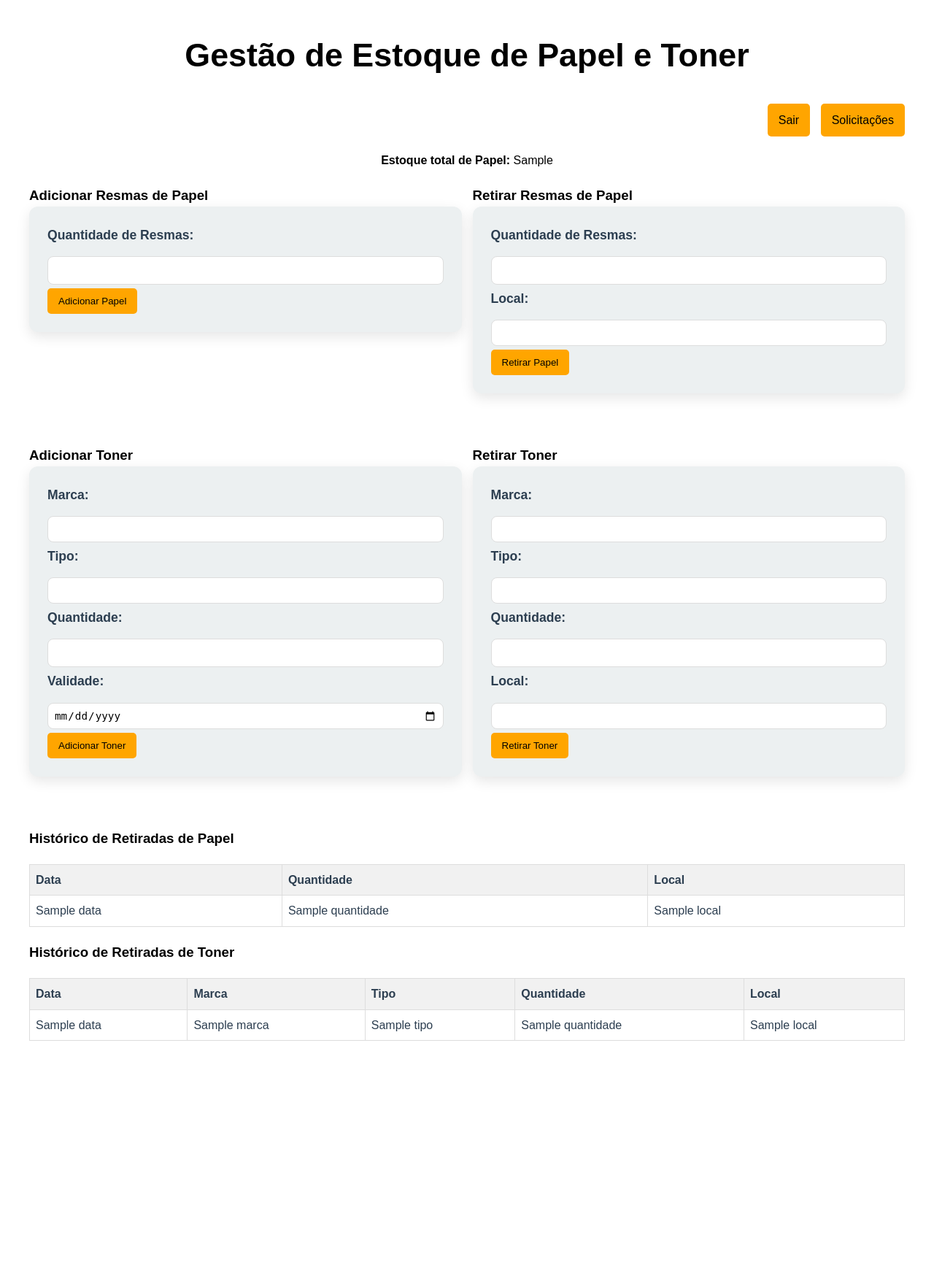
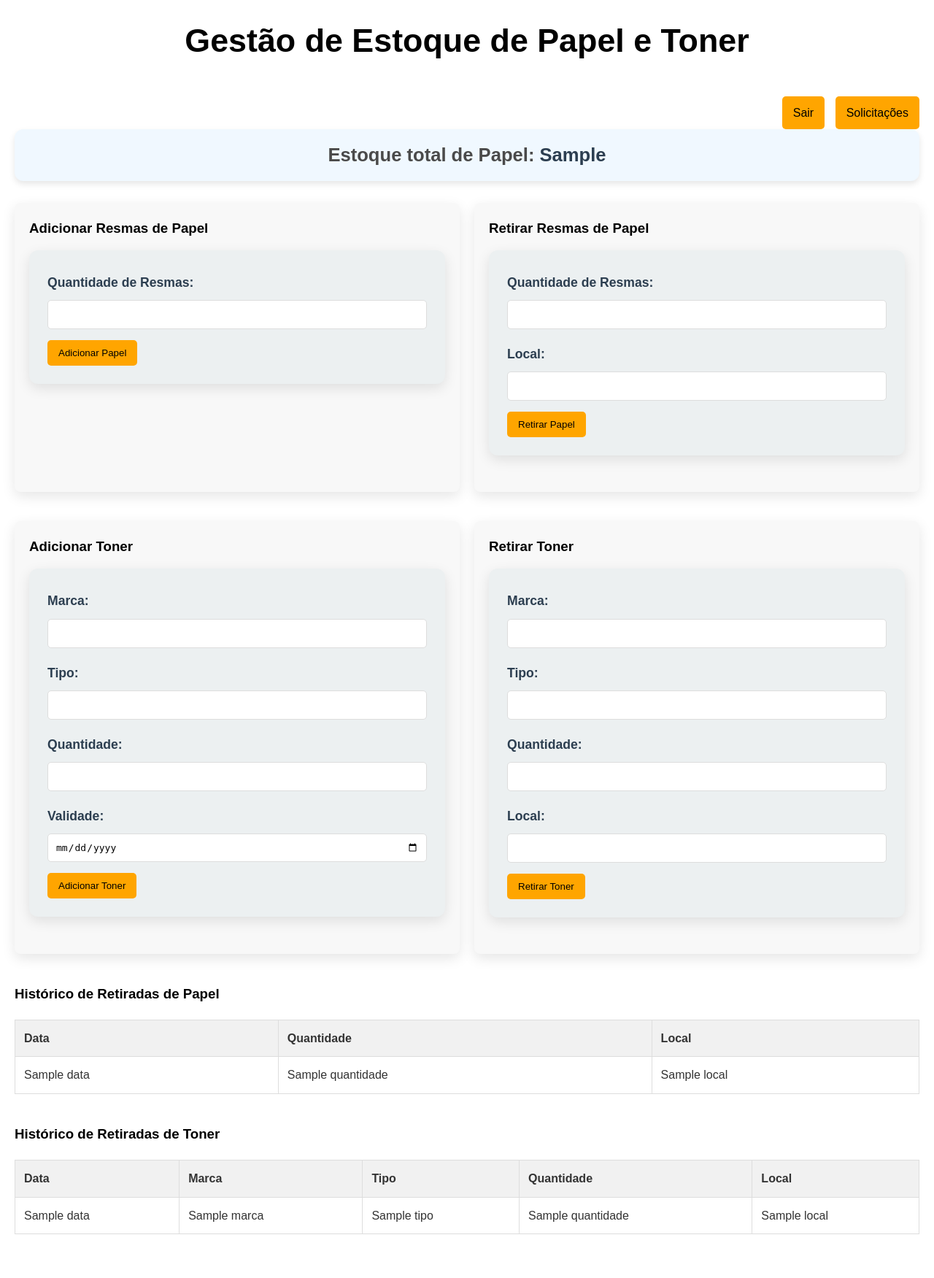
Before and after one commit to laviniasa/selbmanager, a Flask app: template gerenciador_estoque/templates/index.html in a window 1280 px wide. Shown: the whole page at 73% size. Before the commit the page ends 1426 px from the top, so only its background shows below. Run offline with Flask 3, Linux system fonts and the light colour scheme; the template is opened without the code that fills it: most values are stand-ins (such as "Sample title", 1, 10 or a date in 2020).

Commit message:
Update index.html

```diff
--- a/gerenciador_estoque/templates/index.html
+++ b/gerenciador_estoque/templates/index.html
@@ -8,7 +8,22 @@
     <title>Gestão de Estoque de Papel e Toner</title>
     <link rel="stylesheet" href="{{ url_for('static', filename='styles.css') }}">
     <style>
-        /* Adiciona o efeito de hover nos botões */
+        /* Estilos Gerais */
+        body {
+            font-family: Arial, sans-serif;
+            background-color: #fff;
+            color: #000;
+            padding: 20px;
+            margin: 0;
+        }
+
+        h2 {
+            text-align: center;
+            color: #000000;
+            margin-bottom: 40px;
+        }
+
+        /* Efeito de Hover e Foco nos Botões */
         .btn {
             text-decoration: none;
             padding: 10px 15px;
@@ -17,142 +32,336 @@
             border: none;
             border-radius: 5px;
             display: inline-block;
-            transition: all 0.3s ease; /* Suaviza o efeito de transição */
+            transition: all 0.3s ease;
         }
 
         .btn:hover {
-            transform: scale(1.1); /* Aumenta o botão ligeiramente */
-            background-color: #ff7f00; /* Altera a cor de fundo */
+            transform: scale(1.1);
+            background-color: #ff7f00;
         }
 
-        /* Efeito de transição para o foco */
         .btn:focus {
-            outline: none; /* Remove o contorno padrão do foco */
+            outline: none;
+        }
+
+        /* Seção de Boas-Vindas e Logout */
+        .logout-section {
+            text-align: right;
+        }
+
+        .estoque-info {
+            text-align: center;
+            background-color: #f0f8ff;
+            padding: 15px 30px;
+            border-radius: 12px;
+            box-shadow: 0 4px 8px rgba(0, 0, 0, 0.1);
+            margin-bottom: 30px;
+        }
+
+        .estoque-info p {
+            font-size: 1.6em;
+            font-weight: 600;
+            color: #4a4a4a;
+            margin: 0;
+        }
+
+        .estoque-info span {
+            color: #2c3e50;
+            font-weight: 700;
+        }
+
+        /* Layout para Formulários */
+        .form-section {
+            display: flex;
+            flex-wrap: wrap;
+            gap: 20px;
+            justify-content: space-between;
+            margin-bottom: 40px;
+        }
+
+        .form-container {
+            flex: 1;
+            min-width: 300px;
+            background-color: #f8f8f8;
+            padding: 20px;
+            border-radius: 8px;
+            box-shadow: 0 6px 18px rgba(0, 0, 0, 0.1);
+        }
+
+        .form-container h3 {
+            color: #000000;
+            margin-bottom: 15px;
+        }
+
+        label {
+            display: block;
+            margin: 5px 0;
+            font-weight: bold;
+        }
+
+        input[type="number"],
+        input[type="text"],
+        input[type="date"],
+        input[type="submit"] {
+            width: 100%;
+            padding: 10px;
+            margin: 5px 0 15px;
+            border-radius: 5px;
+            border: 1px solid #ddd;
+            font-size: 1em;
+        }
+
+        input[type="submit"] {
+            background-color: #FFA500;
+            color: #fff;
+            cursor: pointer;
+            transition: background-color 0.3s ease;
+        }
+
+        input[type="submit"]:hover {
+            background-color: #ff7f00;
+        }
+
+        /* Tabelas de Histórico */
+        table {
+            width: 100%;
+            border-collapse: collapse;
+            margin-bottom: 40px;
+        }
+
+        table th,
+        table td {
+            padding: 12px;
+            text-align: left;
+            border: 1px solid #ddd;
+            color: #333;
+        }
+
+        table th {
+            background-color: #f1f1f1;
+            font-weight: bold;
+        }
+
+        table tr:nth-child(even) {
+            background-color: #f9f9f9;
+        }
+
+        table tr:hover {
+            background-color: #f1f1f1;
+        }
+
+        /* Modal para Toner */
+        #tonerModal {
+            display: none;
+            position: fixed;
+            top: 0;
+            left: 0;
+            width: 100%;
+            height: 100%;
+            background-color: rgba(0, 0, 0, 0.7);
+            z-index: 1000;
+            justify-content: center;
+            align-items: center;
+        }
+
+        .modal-content {
+            background-color: white;
+            padding: 20px;
+            border-radius: 12px;
+            width: 80%;
+            max-width: 500px;
+            overflow-y: auto;
+        }
+
+        .modal-content ul {
+            list-style-type: none;
+            padding: 0;
+        }
+
+        .modal-content li {
+            margin-bottom: 10px;
+            padding: 10px;
+            background-color: #f4f4f4;
+            border-radius: 8px;
+            box-shadow: 0 2px 5px rgba(0, 0, 0, 0.1);
+        }
+
+        /* Rodapé */
+        footer {
+            text-align: center;
+            padding: 20px;
+            background-color: #1e4a28;
+            color: #fff;
+            font-size: 14px;
+            margin-top: 40px;
+        }
+
+        /* Media Queries para Responsividade */
+        @media (max-width: 768px) {
+            .form-section {
+                flex-direction: column;
+            }
+
+            .form-container {
+                width: 100%;
+                margin-bottom: 20px;
+            }
+
+            h2 {
+                font-size: 1.8em;
+            }
         }
     </style>
 </head>
-<body style="font-family: Arial, sans-serif; background-color: #fff; color: #000; padding: 20px;">
+<body>
 
-    <h2 style="text-align: center; color: #000000;">Gestão de Estoque de Papel e Toner</h2>
+    <h2>Gestão de Estoque de Papel e Toner</h2>
 
     <!-- Seção de Boas-Vindas e Logout -->
-    <section style="margin-bottom: 20px; text-align: right;">
+    <section class="logout-section">
         <a href="{{ url_for('logout') }}" class="btn">Sair</a>
         <a href="{{ url_for('solicitacoes') }}" class="btn" style="margin-left: 10px;">Solicitações</a>
     </section>
 
     <!-- Estoque de Papel Total -->
-    <section style="margin-bottom: 20px; text-align: center;">
-        <p><strong>Estoque total de Papel:</strong> {{ estoque_papel }}</p>
+    <section class="estoque-info">
+        <p><strong>Estoque total de Papel:</strong> <span>{{ estoque_papel }}</span></p>
     </section>
 
     <!-- Formulários: Adicionar e Retirar Papel e Toner -->
-    <section style="display: flex; flex-wrap: wrap; justify-content: space-between; margin-bottom: 40px;">
+    <section class="form-section">
 
         <!-- Adicionar Papel -->
-        <div style="flex: 1; min-width: 300px; margin-right: 15px;">
-            <h3 style="color: #000000;">Adicionar Resmas de Papel</h3>
+        <div class="form-container">
+            <h3>Adicionar Resmas de Papel</h3>
             <form method="POST" action="{{ url_for('adicionar_papel') }}">
                 <label for="quantidade">Quantidade de Resmas:</label>
-                <input type="number" name="quantidade" id="quantidade" style="width: 100%; padding: 8px; margin: 5px 0;" required>
+                <input type="number" name="quantidade" id="quantidade" required>
                 <button type="submit" class="btn">Adicionar Papel</button>
             </form>
         </div>
 
         <!-- Retirar Papel -->
-        <div style="flex: 1; min-width: 300px;">
-            <h3 style="color: #000000;">Retirar Resmas de Papel</h3>
+        <div class="form-container">
+            <h3>Retirar Resmas de Papel</h3>
             <form method="POST" action="{{ url_for('retirar_papel') }}">
                 <label for="quantidade">Quantidade de Resmas:</label>
-                <input type="number" name="quantidade" id="quantidade" style="width: 100%; padding: 8px; margin: 5px 0;" required>
+                <input type="number" name="quantidade" id="quantidade" required>
                 <label for="local">Local:</label>
-                <input type="text" name="local" id="local" style="width: 100%; padding: 8px; margin: 5px 0;" required>
+                <input type="text" name="local" id="local" required>
                 <button type="submit" class="btn">Retirar Papel</button>
             </form>
         </div>
+
     </section>
 
-    <section style="display: flex; flex-wrap: wrap; justify-content: space-between; margin-bottom: 40px;">
+    <section class="form-section">
 
         <!-- Adicionar Toner -->
-        <div style="flex: 1; min-width: 300px; margin-right: 15px;">
-            <h3 style="color: #000000;">Adicionar Toner</h3>
+        <div class="form-container">
+            <h3>Adicionar Toner</h3>
             <form method="POST" action="{{ url_for('adicionar_toner') }}">
                 <label for="marca">Marca:</label>
-                <input type="text" name="marca" id="marca" style="width: 100%; padding: 8px; margin: 5px 0;" required>
+                <input type="text" name="marca" id="marca" required>
                 <label for="tipo">Tipo:</label>
-                <input type="text" name="tipo" id="tipo" style="width: 100%; padding: 8px; margin: 5px 0;" required>
+                <input type="text" name="tipo" id="tipo" required>
                 <label for="quantidade">Quantidade:</label>
-                <input type="number" name="quantidade" id="quantidade" style="width: 100%; padding: 8px; margin: 5px 0;" required>
+                <input type="number" name="quantidade" id="quantidade" required>
                 <label for="validade">Validade:</label>
-                <input type="date" name="validade" id="validade" style="width: 100%; padding: 8px; margin: 5px 0;" required>
+                <input type="date" name="validade" id="validade" required>
                 <button type="submit" class="btn">Adicionar Toner</button>
             </form>
         </div>
 
         <!-- Retirar Toner -->
-        <div style="flex: 1; min-width: 300px;">
-            <h3 style="color: #000000;">Retirar Toner</h3>
+        <div class="form-container">
+            <h3>Retirar Toner</h3>
             <form method="POST" action="{{ url_for('retirar_toner') }}">
                 <label for="marca">Marca:</label>
-                <input type="text" name="marca" id="marca" style="width: 100%; padding: 8px; margin: 5px 0;" required>
+                <input type="text" name="marca" id="marca" required>
                 <label for="tipo">Tipo:</label>
-                <input type="text" name="tipo" id="tipo" style="width: 100%; padding: 8px; margin: 5px 0;" required>
+                <input type="text" name="tipo" id="tipo" required>
                 <label for="quantidade">Quantidade:</label>
-                <input type="number" name="quantidade" id="quantidade" style="width: 100%; padding: 8px; margin: 5px 0;" required>
+                <input type="number" name="quantidade" id="quantidade" required>
                 <label for="local">Local:</label>
-                <input type="text" name="local" id="local" style="width: 100%; padding: 8px; margin: 5px 0;" required>
+                <input type="text" name="local" id="local" required>
                 <button type="submit" class="btn">Retirar Toner</button>
             </form>
         </div>
+
     </section>
 
     <!-- Histórico de Retiradas -->
     <section>
-        <h3 style="color: #000000;">Histórico de Retiradas de Papel</h3>
-        <table style="width: 100%; border-collapse: collapse; margin-bottom: 20px;">
+        <h3>Histórico de Retiradas de Papel</h3>
+        <table>
             <thead>
-                <tr style="border-bottom: 1px solid #000000;">
-                    <th style="padding: 8px; text-align: left;">Data</th>
-                    <th style="padding: 8px; text-align: left;">Quantidade</th>
-                    <th style="padding: 8px; text-align: left;">Local</th>
+                <tr>
+                    <th>Data</th>
+                    <th>Quantidade</th>
+                    <th>Local</th>
                 </tr>
             </thead>
             <tbody>
                 {% for registro in registros_papel %}
                     <tr>
-                        <td style="padding: 8px; border-bottom: 1px solid #ddd;">{{ registro['data'] }}</td>
-                        <td style="padding: 8px; border-bottom: 1px solid #ddd;">{{ registro['quantidade'] }}</td>
-                        <td style="padding: 8px; border-bottom: 1px solid #ddd;">{{ registro['local'] }}</td>
+                        <td>{{ registro['data'] }}</td>
+                        <td>{{ registro['quantidade'] }}</td>
+                        <td>{{ registro['local'] }}</td>
                     </tr>
                 {% endfor %}
             </tbody>
         </table>
 
-        <h3 style="color: #000000;">Histórico de Retiradas de Toner</h3>
-        <table style="width: 100%; border-collapse: collapse;">
+        <h3>Histórico de Retiradas de Toner</h3>
+        <table>
             <thead>
-                <tr style="border-bottom: 1px solid #000000;">
-                    <th style="padding: 8px; text-align: left;">Data</th>
-                    <th style="padding: 8px; text-align: left;">Marca</th>
-                    <th style="padding: 8px; text-align: left;">Tipo</th>
-                    <th style="padding: 8px; text-align: left;">Quantidade</th>
-                    <th style="padding: 8px; text-align: left;">Local</th>
+                <tr>
+                    <th>Data</th>
+                    <th>Marca</th>
+                    <th>Tipo</th>
+                    <th>Quantidade</th>
+                    <th>Local</th>
                 </tr>
             </thead>
             <tbody>
                 {% for registro in registros_toner %}
                     <tr>
-                        <td style="padding: 8px; border-bottom: 1px solid #ddd;">{{ registro['data'] }}</td>
-                        <td style="padding: 8px; border-bottom: 1px solid #ddd;">{{ registro['marca'] }}</td>
-                        <td style="padding: 8px; border-bottom: 1px solid #ddd;">{{ registro['tipo'] }}</td>
-                        <td style="padding: 8px; border-bottom: 1px solid #ddd;">{{ registro['quantidade'] }}</td>
-                        <td style="padding: 8px; border-bottom: 1px solid #ddd;">{{ registro['local'] }}</td>
+                        <td>{{ registro['data'] }}</td>
+                        <td>{{ registro['marca'] }}</td>
+                        <td>{{ registro['tipo'] }}</td>
+                        <td>{{ registro['quantidade'] }}</td>
+                        <td>{{ registro['local'] }}</td>
                     </tr>
                 {% endfor %}
             </tbody>
         </table>
     </section>
 
+    <!-- Modal para Visualizar Toners Disponíveis -->
+    <div id="tonerModal">
+        <div class="modal-content">
+            <h3>Toners Disponíveis</h3>
+            <ul id="tonerList">
+                {% for toner in toners_disponiveis %}
+                    <li><strong>Marca:</strong> {{ toner.marca }} | <strong>Tipo:</strong> {{ toner.tipo }} | <strong>Quantidade:</strong> {{ toner.quantidade }}</li>
+                {% endfor %}
+            </ul>
+            <button onclick="closeModal()" class="btn" style="background-color: #e74c3c; color: white;">Fechar</button>
+        </div>
+    </div>
+
+    <script>
+        // Função para abrir o modal
+        document.getElementById('btnVisualizarToners').addEventListener('click', function() {
+            document.getElementById('tonerModal').style.display = 'flex';
+        });
+
+        // Função para fechar o modal
+        function closeModal() {
+            document.getElementById('tonerModal').style.display = 'none';
+        }
+    </script>
+
 </body>
 </html>
```
